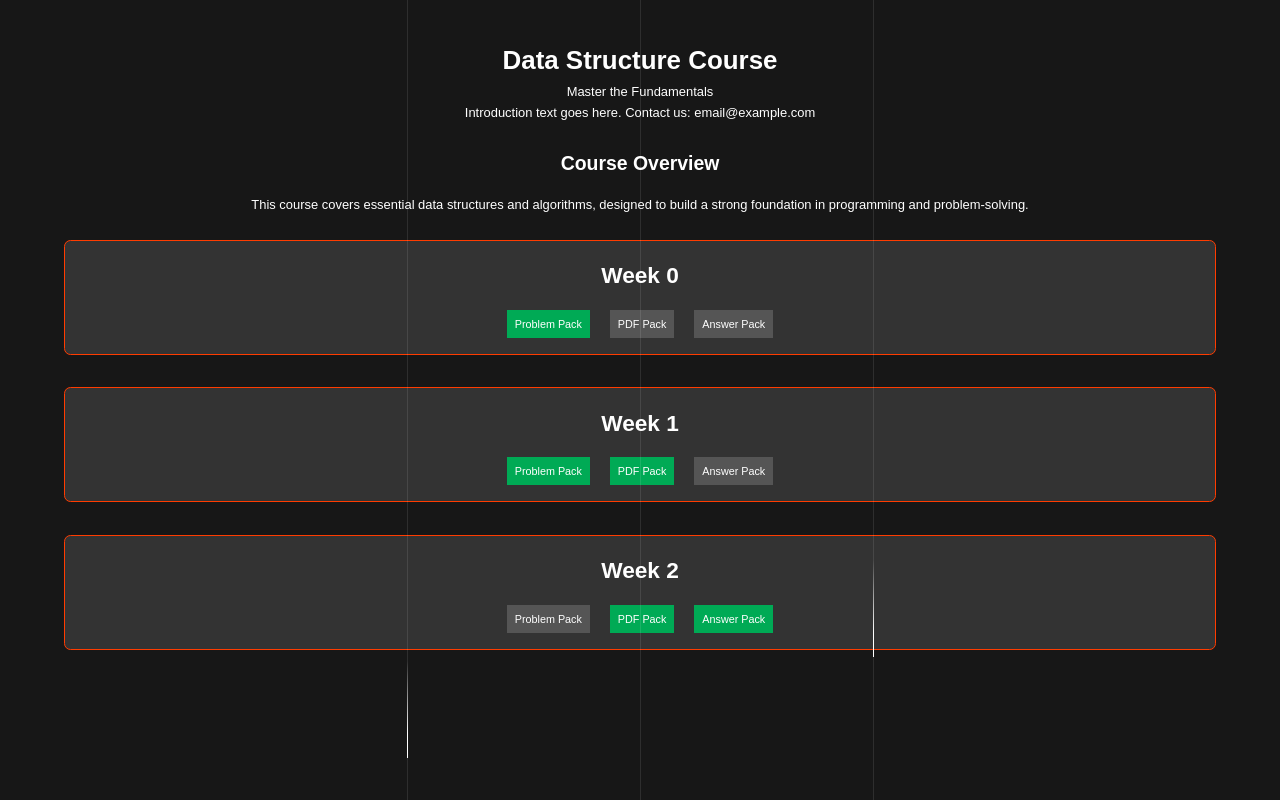
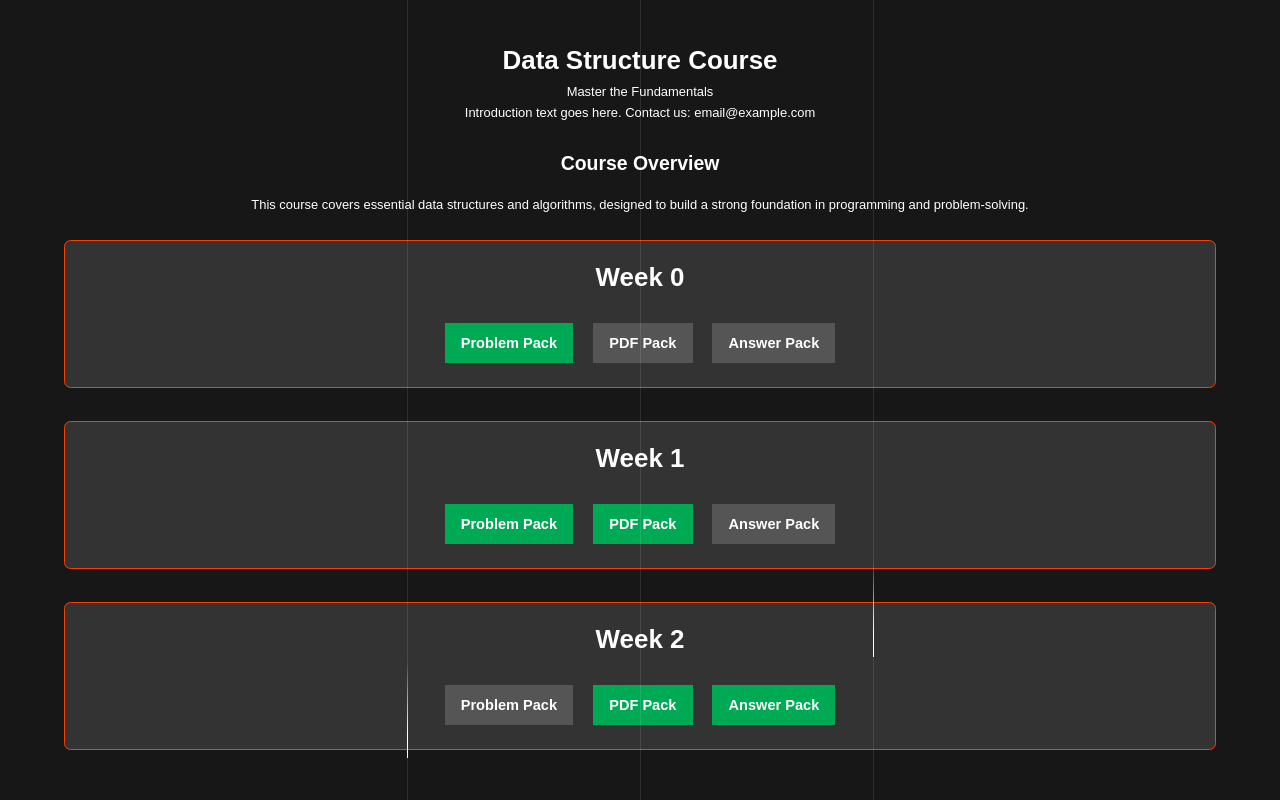
Before and after one commit to Ds-of-Azad-University/Ds-of-Azad-University.github.io, a plain HTML site: page index.html in a window 1280 px wide. Drawn offline with Linux system fonts and the light colour scheme.

Commit message:
Update index.html

```diff
--- a/index.html
+++ b/index.html
@@ -129,10 +129,12 @@
       background-color: #444;
       color: #fff;
       border: none;
-      padding: 10px;
+      padding: 15px 20px; /* Increased padding for larger buttons */
+      font-size: 18px; /* Increased font size */
+      font-weight: bold; /* Bold text */
       cursor: not-allowed;
       transition: background-color 0.3s;
-      margin: 0 10px;
+      margin: 10px; /* Space between buttons */
     }
 
     button.active {
@@ -160,7 +162,7 @@
 
     .week-title {
       text-align: center;
-      font-size: 28px; /* Increased size */
+      font-size: 32px; /* Increased size */
       font-weight: bold; /* Bold title */
       color: #fff;
       margin-bottom: 20px;
```
